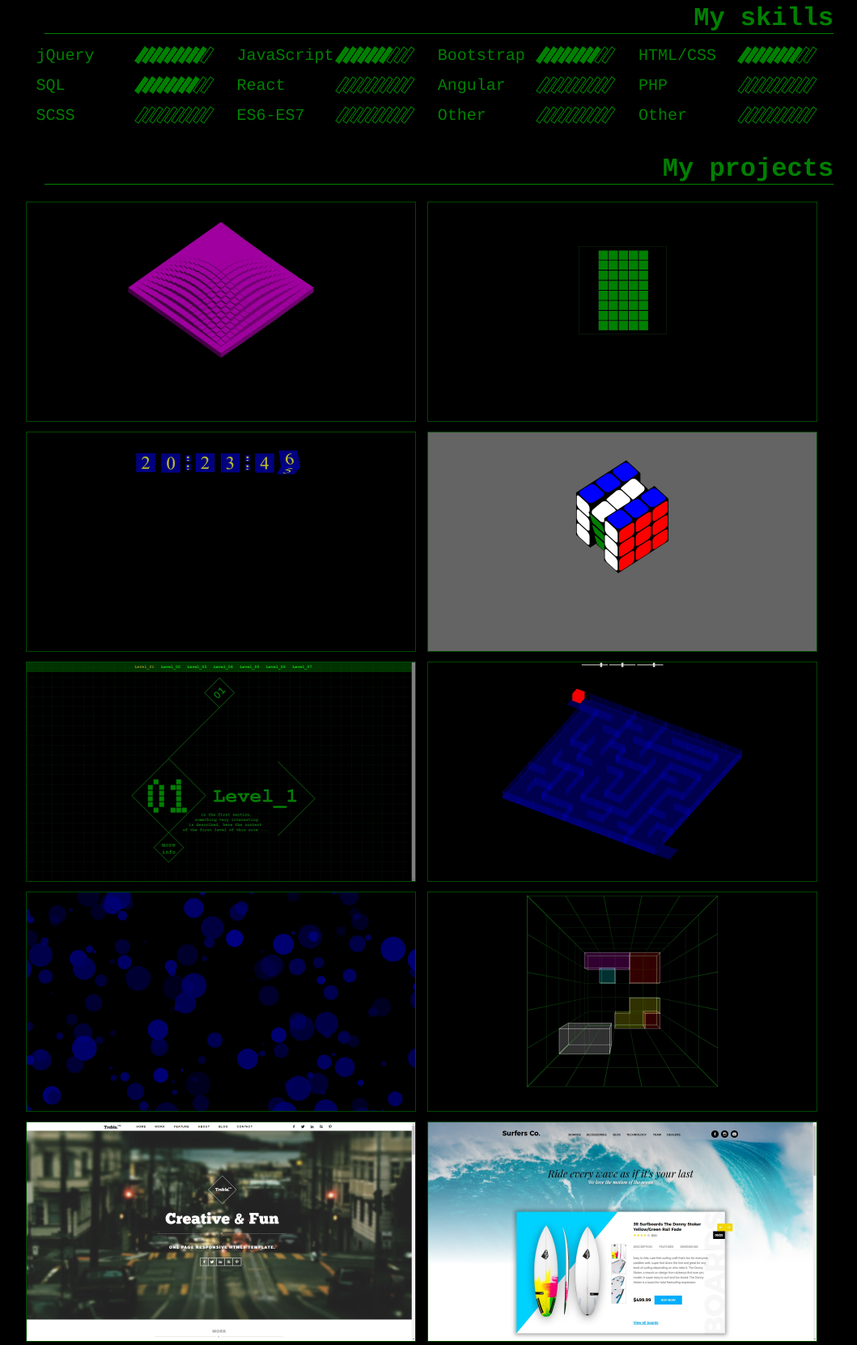
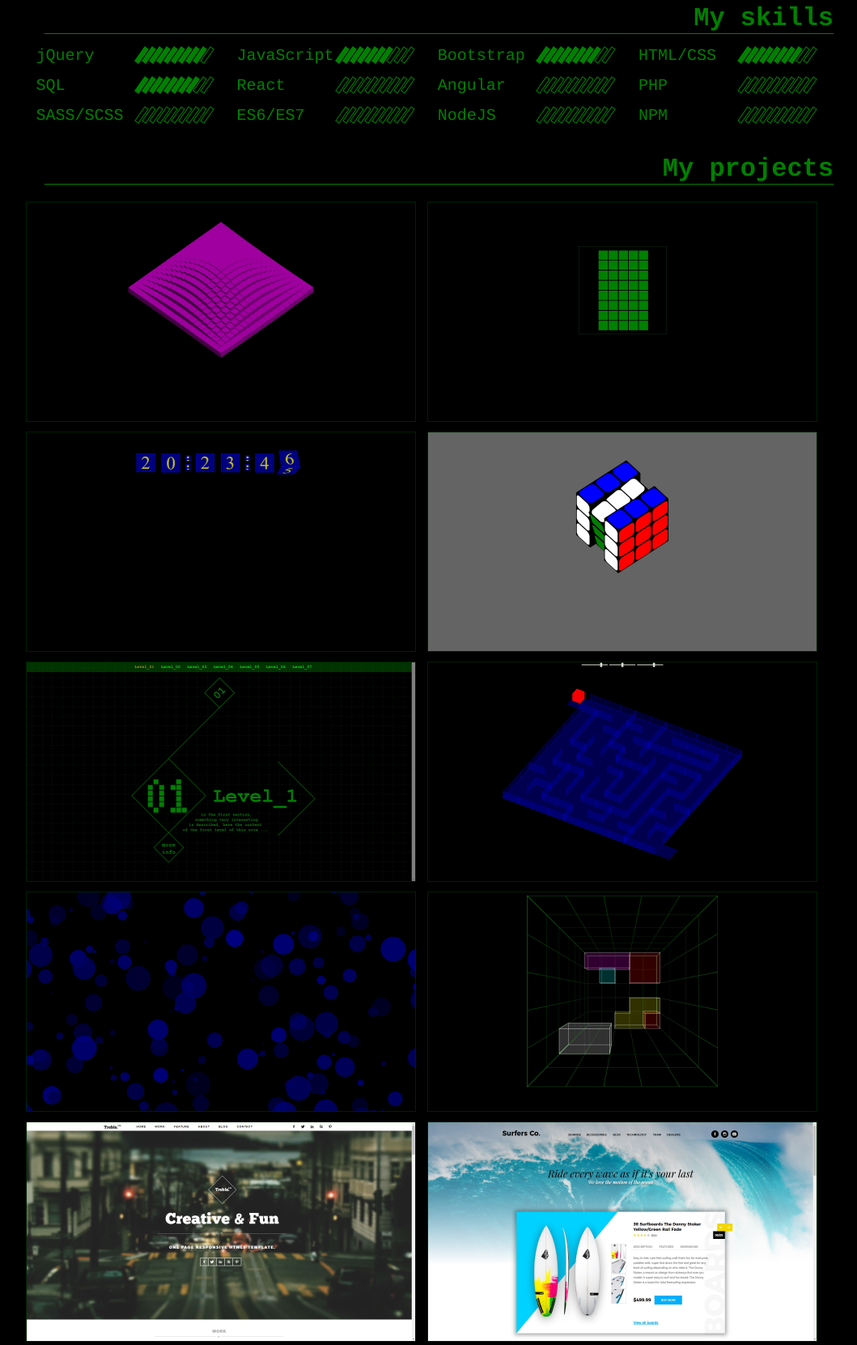
Before and after one commit to SergeyDobrev/SergeyDobrev.github.io, a PHP site: page / in a window 1280 px wide. Shown: the part 391-2052 px from the top of the page at 81% size, without its empty margins (110-1169 px from the left). Run offline with PHP 8.4, Linux system fonts and the light colour scheme; some web fonts are replaced.

Commit message:
}25th commit

```diff
--- a/css/style.css
+++ b/css/style.css
@@ -189,13 +189,14 @@ a {
 	height: 270px;
 	width: 480px;
 	margin: 6px 2px;
-	border: 1px solid rgba(0,255,0,0.2);
+	border: 1px solid rgba(0,100,0,0.1);
 	display: inline-block;
 	background-color: rgba(0,255,0,0.1);
 }
 
 .block:hover {
 	opacity: 0.4;
+	border: 1px solid rgba(0,255,0,0.6);
 }
 
 .myProjects {
--- a/index.html
+++ b/index.html
@@ -135,7 +135,7 @@
 				<div class="skillLevel"></div>
 			</a>
 			<a class="skillsItem" href="#" title="no Certificate">
-				<div class="skillItemName">SCSS</div>
+				<div class="skillItemName">SASS/SCSS</div>
 				<div class="skillLevel"></div>
 				<div class="skillLevel"></div>
 				<div class="skillLevel"></div>
@@ -148,7 +148,7 @@
 				<div class="skillLevel"></div>
 			</a>
 			<a class="skillsItem" href="#" title="no Certificate">
-				<div class="skillItemName">ES6-ES7</div>
+				<div class="skillItemName">ES6/ES7</div>
 				<div class="skillLevel"></div>
 				<div class="skillLevel"></div>
 				<div class="skillLevel"></div>
@@ -161,7 +161,7 @@
 				<div class="skillLevel"></div>
 			</a>
 			<a class="skillsItem" href="#" title="no Certificate">
-				<div class="skillItemName">Other</div>
+				<div class="skillItemName">NodeJS</div>
 				<div class="skillLevel"></div>
 				<div class="skillLevel"></div>
 				<div class="skillLevel"></div>
@@ -174,7 +174,7 @@
 				<div class="skillLevel"></div>
 			</a>
 			<a class="skillsItem" href="#" title="no Certificate">
-				<div class="skillItemName">Other</div>
+				<div class="skillItemName">NPM</div>
 				<div class="skillLevel"></div>
 				<div class="skillLevel"></div>
 				<div class="skillLevel"></div>
```
